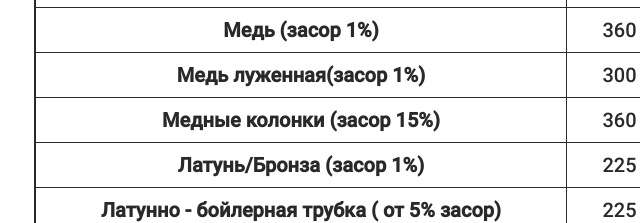
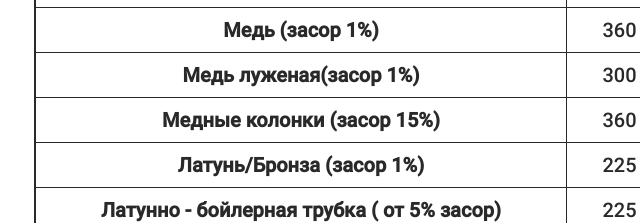
Before and after one commit to tempestCrusher/test, a plain HTML site: page index.html in a window 1280 px wide. Shown: the part 569-792 px from the top of the page, 286-926 px from the left. Drawn offline with Linux system fonts and the light colour scheme.

Commit message:
Update index.html

```diff
--- a/index.html
+++ b/index.html
@@ -65,7 +65,7 @@
 									<td>360</td>
 								</tr>
 								<tr>
-									<th>Медь луженная(засор 1%)</th>
+									<th>Медь луженая(засор 1%)</th>
 									<td>300</td>
 								</tr>
 								<tr>
```
